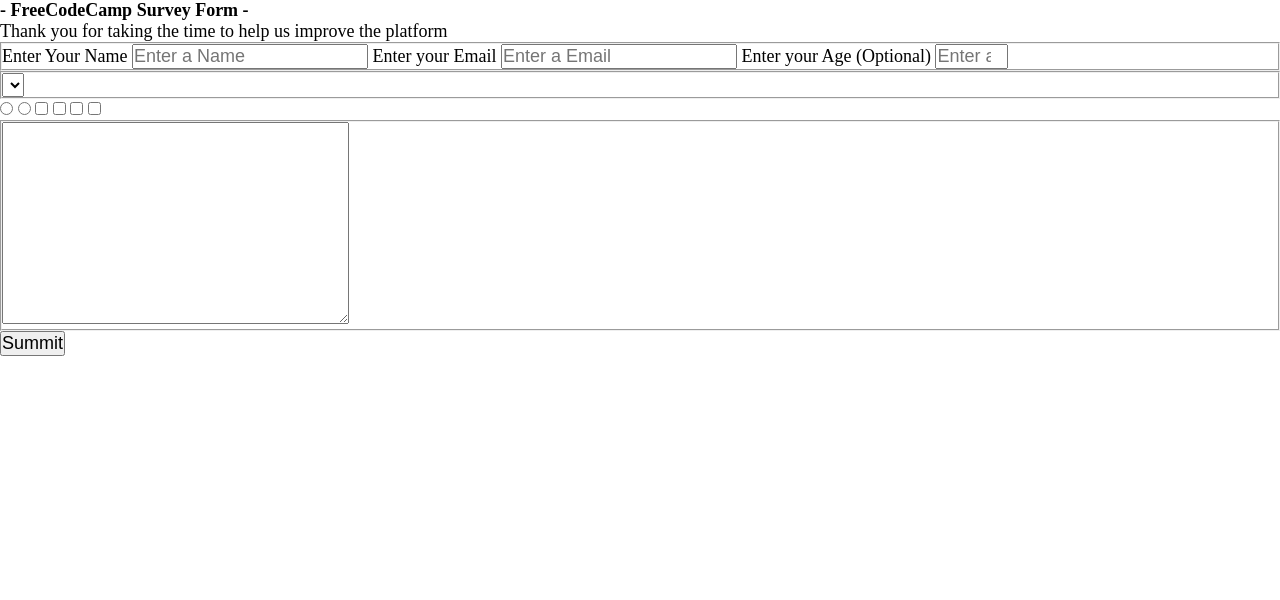
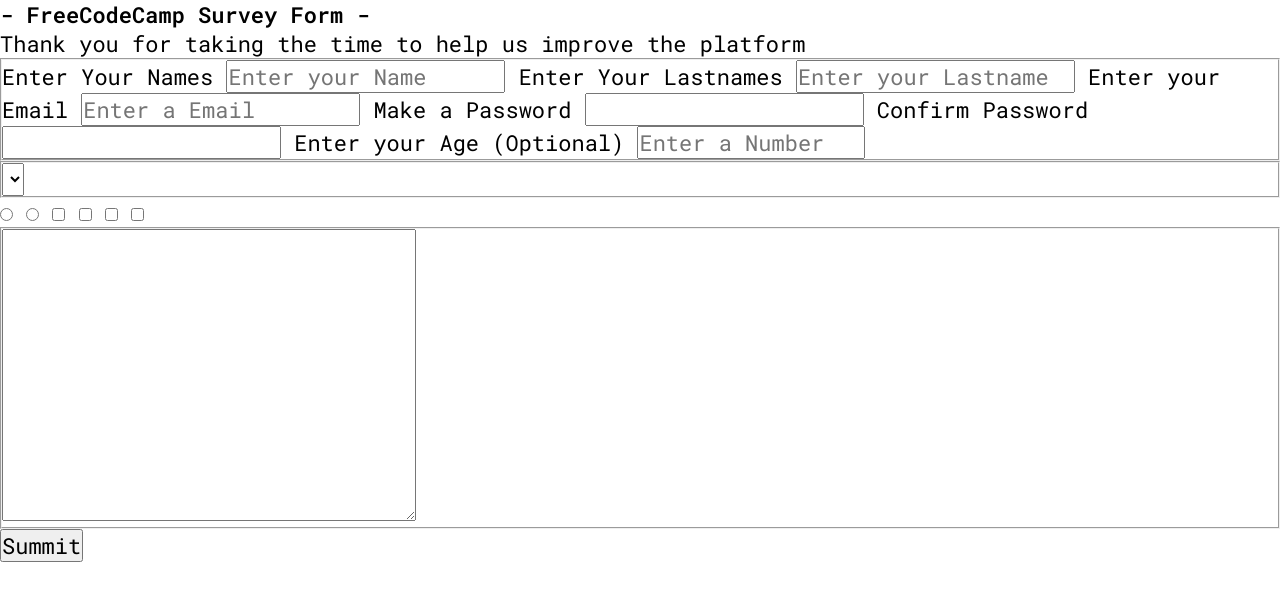
Before and after one commit to Marffe/FCC-form, a plain HTML site: page index.html in a window 1280 px wide. Drawn offline with Linux system fonts and the light colour scheme.

Commit message:
Added Extra fields, Added font, change on font size

```diff
--- a/index.html
+++ b/index.html
@@ -32,18 +32,41 @@
 
         <!-- Basic Text Info -->
         <fieldset class="formset">
+
+            <!--NAMES-->
             <label for="" id="name-label">
-                Enter Your Name
-                <input type="text" required="required" id="name" placeholder="Enter a Name">
+                Enter Your Names
+                <input type="text" required="required" id="name" placeholder="Enter your Name">
             </label>
+
+            <label for="" id="lastname-label">
+                Enter Your Lastnames
+                <input type="text" required="required" id="lastname" placeholder="Enter your Lastname">
+            </label>
+            <!--NAMES-->
+
+            <!--VALIDATION DATA-->
             <label for="" id="email-label">
                 Enter your Email
                 <input type="email" required="required" id="email" placeholder="Enter a Email">
             </label>
+
+            <label for="" id="password-label">
+                Make a Password
+                <input type="password" required="required" id="password" minlength="8" placeholder="">
+            </label>
+
+            <label for="" id="cpassword-label">
+                Confirm Password
+                <input type="password" required="required" id="cpassword" minlength="8" placeholder="">
+            </label>
+            <!--VALIDATION DATA-->
+
             <label for="" id="number-label">
                 Enter your Age (Optional)
-                <input type="number" id="number" min="13" max="120" placeholder="Enter a Number">
+                <input type="number" id="number" min="4" max="999999999999999" placeholder="Enter a Number">
             </label>
+
         </fieldset>
         <!-- Basic Text Info -->
 
--- a/style.scss
+++ b/style.scss
@@ -1,6 +1,9 @@
+@import url('https://fonts.googleapis.com/css2?family=Roboto+Mono:wght@400;600&display=swap');
+
 * {
     margin: 0;
     padding: 0;
     box-sizing: border-box;
-    font-size: 18px;
+    font-size: 22px;
+    font-family: 'Roboto Mono', monospace;
 }
```
Also changed, not shown: style.css, 1 other file.
